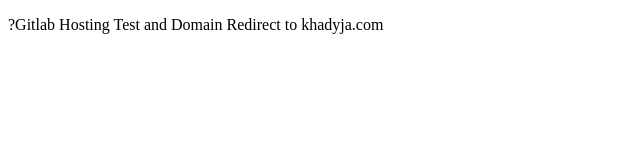
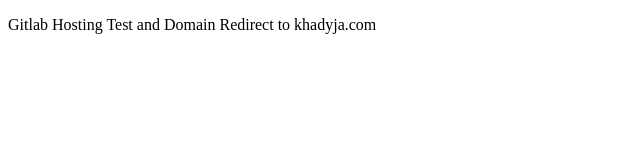
Before and after one commit to mwgi2005/RedStudioWebGithub, a plain HTML site: page index.html in a window 1280 px wide. Shown: the full height of the page, 0-640 px from the left. Drawn offline with Linux system fonts and the light colour scheme.

Commit message:
Removed the question mark

```diff
--- a/index.html
+++ b/index.html
@@ -4,6 +4,6 @@
 	<title>Gitlab Hosting Test and Domain Redirect to khadyja.com</title>
 </head>
 <body>
-	<p>?Gitlab Hosting Test and Domain Redirect to khadyja.com</p>
+	<p>Gitlab Hosting Test and Domain Redirect to khadyja.com</p>
 </body>
 </html>
```
